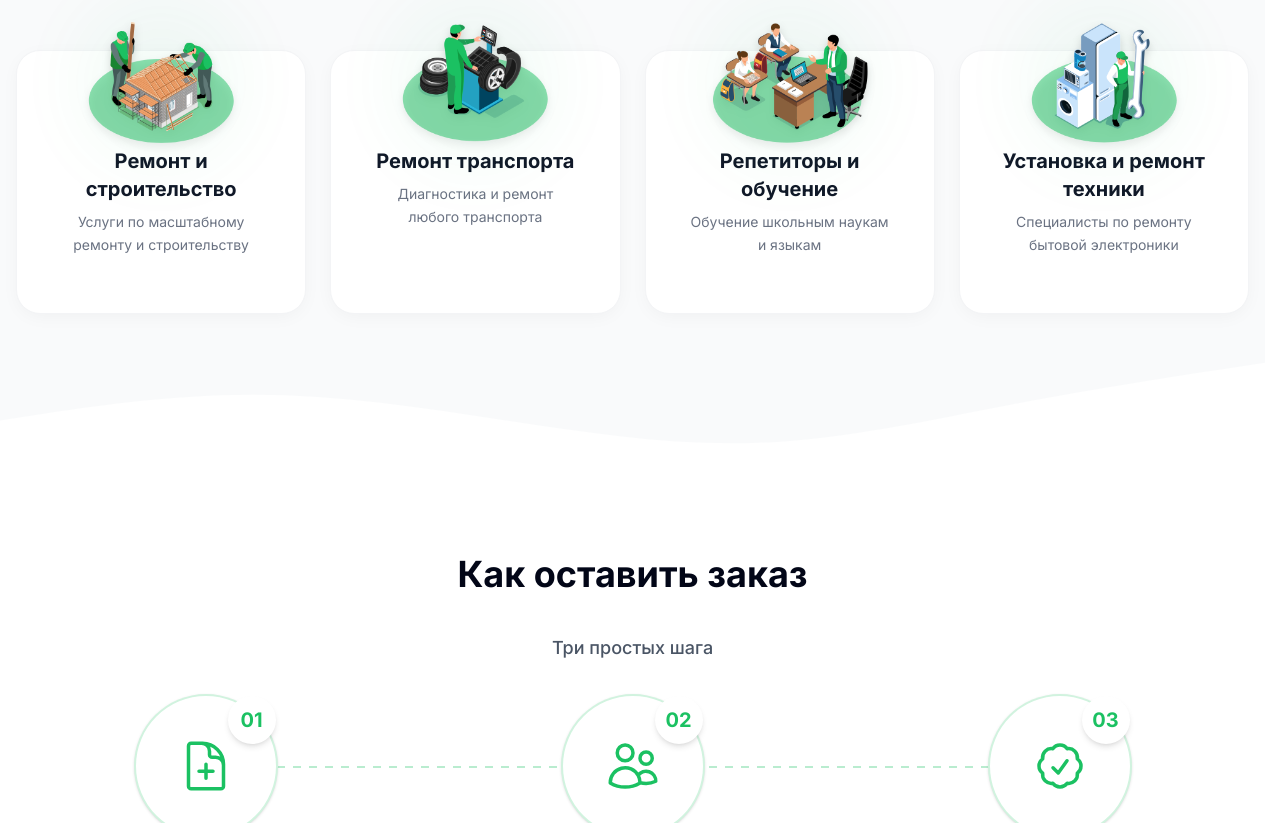
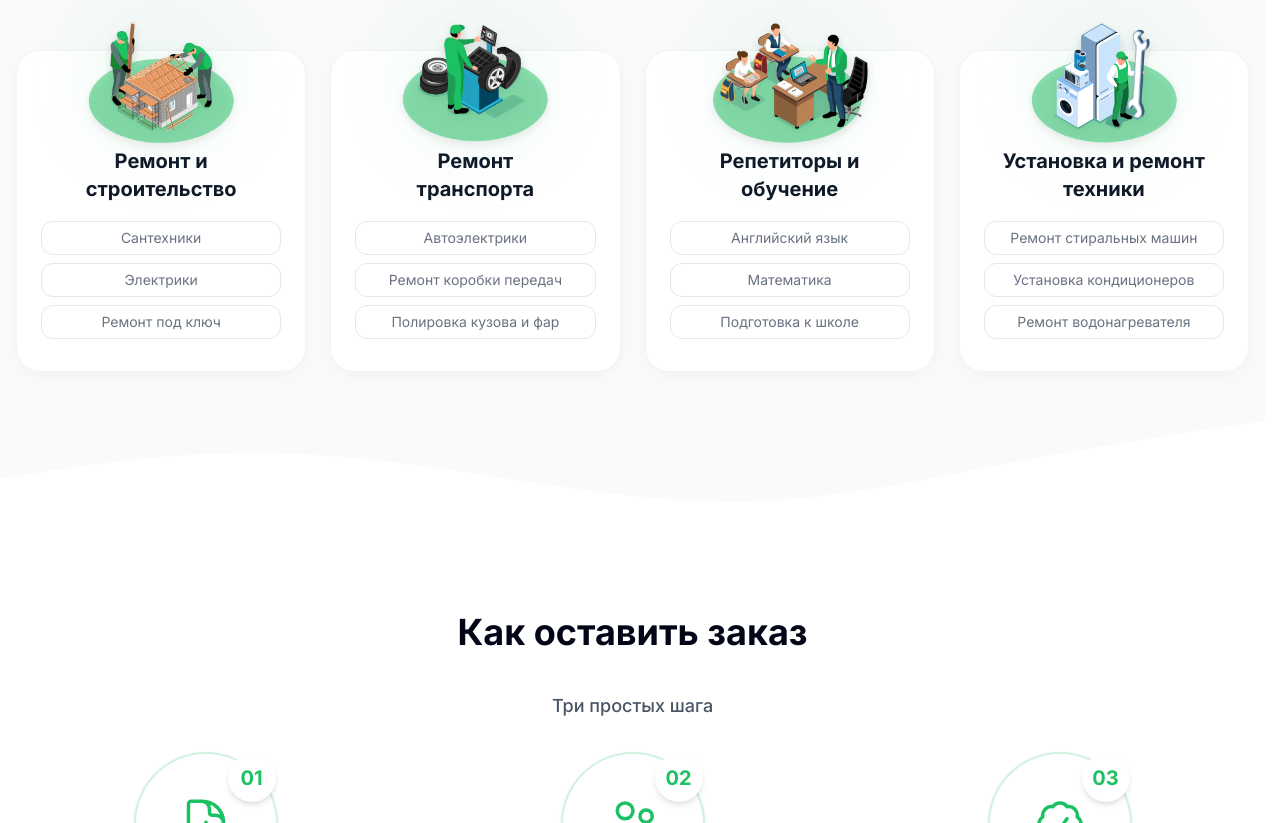
Before and after one commit to Navik0391/hunar_landing, a website built with Vite: page index.html in a window 1280 px wide. Shown: the part 974-1797 px from the top of the page. Built offline with nearby package versions, Linux system fonts and the light colour scheme.

```diff
--- a/index.html
+++ b/index.html
@@ -5,18 +5,18 @@
     <link rel="icon" type="image/svg+xml" href="/logo-icon.png" />
     <meta name="viewport" content="width=device-width, initial-scale=1.0" />
     <meta name="color-scheme" content="light only" />
-    <meta name="description" content="Hunar — сервис для поиска проверенных специалистов: мастеров на час, ремонтников, репетиторов и автомехаников. Быстро, безопасно и с гарантией качества." />
-    <meta name="keywords" content="Hunar, мастера на час, ремонт, услуги специалистов, репетиторы, автомеханики, поиск мастеров, онлайн сервис услуг" />
+    <meta name="description" content="Hunar — сервис для поиска проверенных специалистов: сантехников, электриков, автоэлектриков, репетиторов (английский, математика) и мастеров по ремонту бытовой техники. Быстро, безопасно и с гарантией качества." />
+    <meta name="keywords" content="Hunar, мастера на час, сантехники, электрики, ремонт под ключ, ремонт авто, автоэлектрики, полировка кузова, репетиторы, английский язык, математика, ремонт стиральных машин, установка кондиционеров, ремонт водонагревателя" />
     <meta name="author" content="Hunar" />
     <meta property="og:type" content="website" />
     <meta property="og:url" content="https://hunar.tj/" />
     <meta property="og:title" content="Hunar - Проверенные мастера рядом" />
-    <meta property="og:description" content="Hunar — быстрый и безопасный поиск проверенных специалистов с реальными отзывами: мастеров по ремонту, репетиторов и автомехаников." />
+    <meta property="og:description" content="Hunar — быстрый и безопасный поиск проверенных специалистов: сантехников, электриков, репетиторов и мастеров по ремонту техники с реальными отзывами." />
     <meta property="og:image" content="https://hunar.tj/logo-icon.png" />
     <meta name="twitter:card" content="summary_large_image" />
     <meta name="twitter:url" content="https://hunar.tj/" />
     <meta name="twitter:title" content="Hunar - Проверенные мастера рядом" />
-    <meta name="twitter:description" content="Hunar — быстрый и безопасный поиск проверенных специалистов с реальными отзывами." />
+    <meta name="twitter:description" content="Hunar — быстрый и безопасный поиск проверенных специалистов: сантехников, электриков, репетиторов и мастеров по ремонту техники с реальными отзывами." />
     <meta name="twitter:image" content="https://hunar.tj/logo-icon.png" />
     <title>Hunar - Проверенные мастера рядом</title>
     <style>
--- a/src/partials/header.html
+++ b/src/partials/header.html
@@ -36,12 +36,12 @@
         Как стать специалистом
       </a>
 
-      <a
+      <!-- <a
         href="#modal-callback"
         class="px-5 py-2 rounded-full border border-white/30 text-white hover:bg-white hover:text-gray-900 font-medium transition-all duration-300"
       >
         Оставить заявку
-      </a>
+      </a> -->
     </nav>
 
     <!-- Гамбургер-кнопка -->
--- a/src/partials/popular-categories.html
+++ b/src/partials/popular-categories.html
@@ -25,11 +25,17 @@
         >
           Ремонт и строительство
         </h3>
-        <p
-          class="text-sm text-gray-500 leading-relaxed max-w-[200px] mb-6 flex-1"
-        >
-          Услуги по масштабному ремонту и строительству
-        </p>
+        <ul class="flex flex-col gap-2 text-sm text-gray-500 mt-2.5 w-full">
+          <li class="border border-gray-200 py-1.5 px-3 rounded-xl hover:border-primary hover:text-primary transition-colors duration-300">
+            Сантехники
+          </li>
+          <li class="border border-gray-200 py-1.5 px-3 rounded-xl hover:border-primary hover:text-primary transition-colors duration-300">
+            Электрики
+          </li>
+          <li class="border border-gray-200 py-1.5 px-3 rounded-xl hover:border-primary hover:text-primary transition-colors duration-300">
+            Ремонт под ключ
+          </li>
+        </ul>
       </div>
 
       <!-- Ремонт транспорта -->
@@ -51,13 +57,20 @@
         <h3
           class="text-xl font-bold mb-2 text-gray-900 group-hover:text-primary transition-colors duration-300"
         >
-          Ремонт транспорта
+          Ремонт <br />
+          транспорта
         </h3>
-        <p
-          class="text-sm text-gray-500 leading-relaxed max-w-[200px] mb-6 flex-1"
-        >
-          Диагностика и ремонт любого транспорта
-        </p>
+        <ul class="flex flex-col gap-2 text-sm text-gray-500 mt-2.5 w-full">
+          <li class="border border-gray-200 py-1.5 px-3 rounded-xl hover:border-primary hover:text-primary transition-colors duration-300">
+            Автоэлектрики
+          </li>
+          <li class="border border-gray-200 py-1.5 px-3 rounded-xl hover:border-primary hover:text-primary transition-colors duration-300">
+            Ремонт коробки передач
+          </li>
+          <li class="border border-gray-200 py-1.5 px-3 rounded-xl hover:border-primary hover:text-primary transition-colors duration-300">
+            Полировка кузова и фар
+          </li>
+        </ul>
       </div>
 
       <!-- Репетиторы -->
@@ -79,13 +92,19 @@
         <h3
           class="text-xl font-bold mb-2 text-gray-900 group-hover:text-primary transition-colors duration-300"
         >
-          Репетиторы и обучение
+          Репетиторы и <br />обучение
         </h3>
-        <p
-          class="text-sm text-gray-500 leading-relaxed max-w-[200px] mb-6 flex-1"
-        >
-          Обучение школьным наукам и языкам
-        </p>
+        <ul class="flex flex-col gap-2 text-sm text-gray-500 mt-2.5 w-full">
+          <li class="border border-gray-200 py-1.5 px-3 rounded-xl hover:border-primary hover:text-primary transition-colors duration-300">
+            Английский язык
+          </li>
+          <li class="border border-gray-200 py-1.5 px-3 rounded-xl hover:border-primary hover:text-primary transition-colors duration-300">
+            Математика
+          </li>
+          <li class="border border-gray-200 py-1.5 px-3 rounded-xl hover:border-primary hover:text-primary transition-colors duration-300">
+            Подготовка к школе
+          </li>
+        </ul>
       </div>
 
       <!-- Ремонт бытовой техники -->
@@ -109,11 +128,17 @@
         >
           Установка и ремонт техники
         </h3>
-        <p
-          class="text-sm text-gray-500 leading-relaxed max-w-[200px] mb-6 flex-1"
-        >
-          Специалисты по ремонту бытовой электроники
-        </p>
+        <ul class="flex flex-col gap-2 text-sm text-gray-500 mt-2.5 w-full">
+          <li class="border border-gray-200 py-1.5 px-3 rounded-xl hover:border-primary hover:text-primary transition-colors duration-300">
+            Ремонт стиральных машин
+          </li>
+          <li class="border border-gray-200 py-1.5 px-3 rounded-xl hover:border-primary hover:text-primary transition-colors duration-300">
+            Установка кондиционеров
+          </li>
+          <li class="border border-gray-200 py-1.5 px-3 rounded-xl hover:border-primary hover:text-primary transition-colors duration-300">
+            Ремонт водонагревателя
+          </li>
+        </ul>
       </div>
     </div>
   </div>
```
